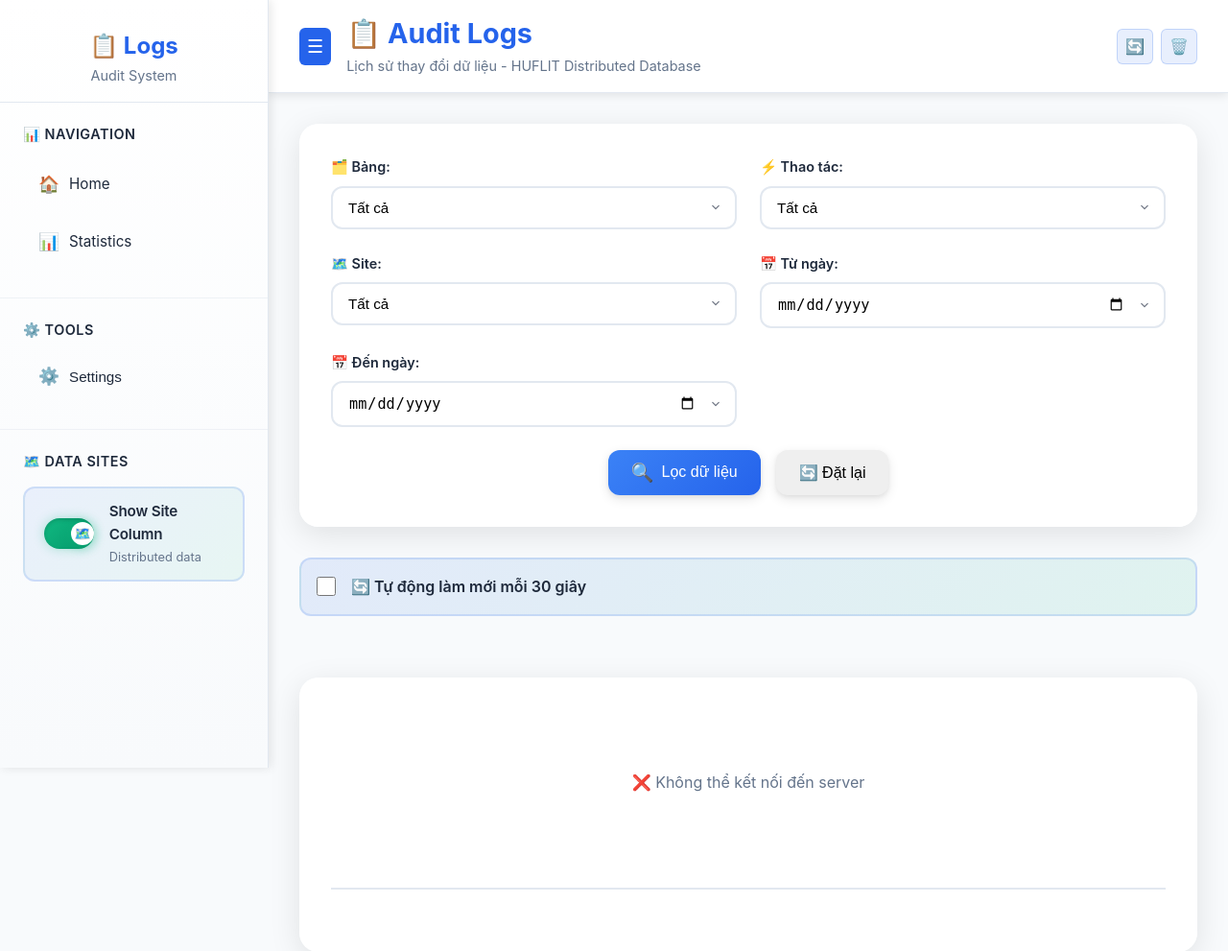
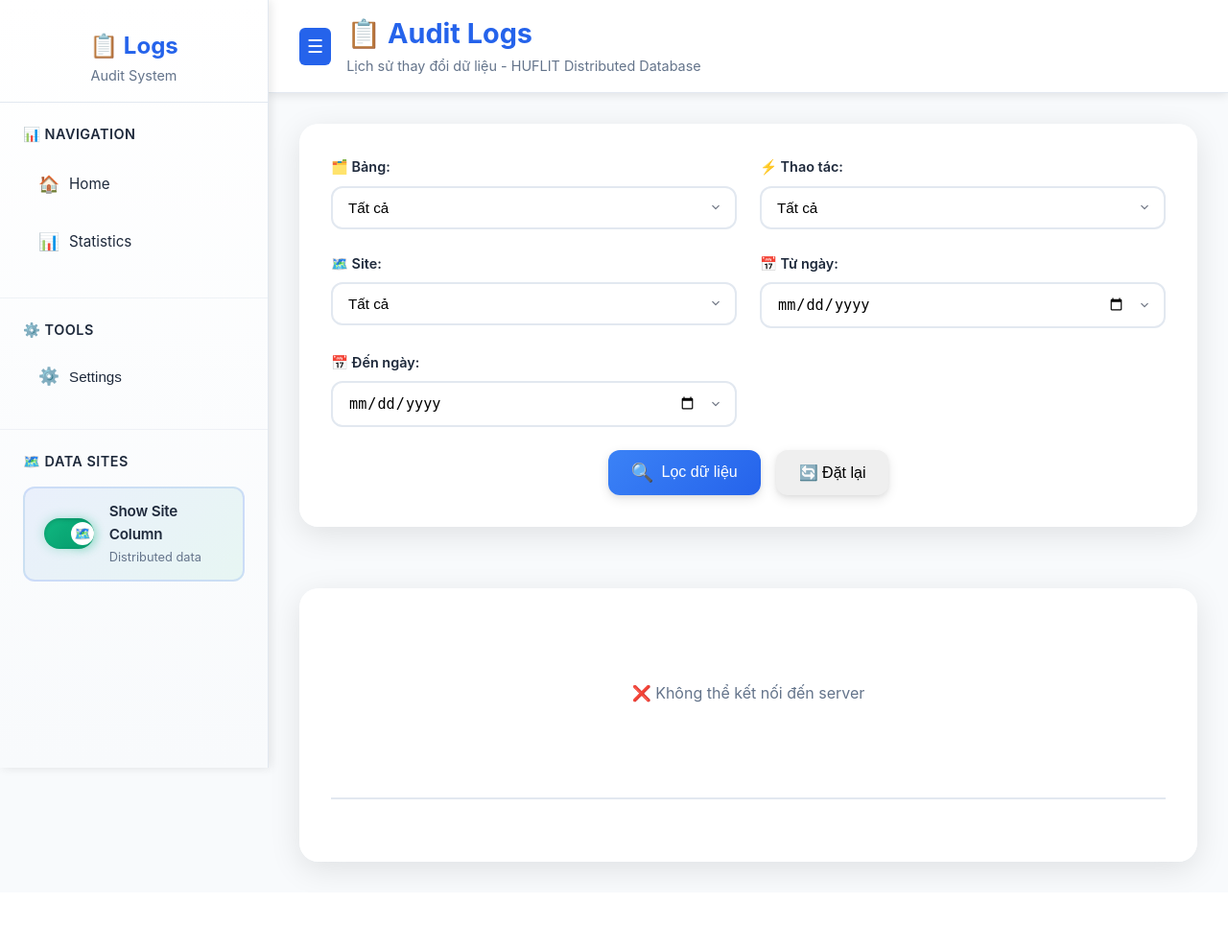
Before and after one commit to TienxDun/Distributed_Database, a PHP site: page /logs.php in a window 1280 px wide. Shown: the top 991 px of the page at 96% size. After the commit the page ends 918 px from the top, so only its background shows below. Run offline with PHP 8.4, Linux system fonts and the light colour scheme.

Commit message:
refactor: Remove auto-refresh functionality and related UI elements

```diff
--- a/app/public/css/layout.css
+++ b/app/public/css/layout.css
@@ -160,33 +160,6 @@
     margin: 0.25rem 0 0 0;
 }
 
-.topbar-actions {
-    display: flex;
-    align-items: center;
-    gap: 0.5rem;
-}
-
-.quick-actions {
-    display: flex;
-    gap: 0.5rem;
-}
-
-.quick-action-btn {
-    background: rgba(37, 99, 235, 0.1);
-    color: var(--primary);
-    border: 1px solid rgba(37, 99, 235, 0.2);
-    padding: 0.5rem;
-    border-radius: 6px;
-    cursor: pointer;
-    font-size: 1rem;
-    transition: all 0.2s ease;
-}
-
-.quick-action-btn:hover {
-    background: rgba(37, 99, 235, 0.2);
-    transform: scale(1.05);
-}
-
 /* ==================== CONTENT WRAPPER ==================== */
 
 .content-wrapper {
--- a/app/public/css/pages.css
+++ b/app/public/css/pages.css
@@ -286,30 +286,6 @@
     margin-bottom: 0.5rem;
 }
 
-.auto-refresh {
-    display: flex;
-    align-items: center;
-    gap: 1rem;
-    padding: 1rem;
-    background: linear-gradient(135deg, rgba(37, 99, 235, 0.1) 0%, rgba(16, 185, 129, 0.1) 100%);
-    border-radius: 12px;
-    margin-bottom: 2rem;
-    border: 2px solid rgba(37, 99, 235, 0.15);
-}
-
-.auto-refresh input[type="checkbox"] {
-    width: 20px;
-    height: 20px;
-    cursor: pointer;
-    accent-color: var(--primary);
-}
-
-.auto-refresh label {
-    font-weight: 600;
-    color: var(--text);
-    cursor: pointer;
-}
-
 @keyframes dots {
     0%, 20% {
         content: '.';
--- a/app/public/css/responsive.css
+++ b/app/public/css/responsive.css
@@ -184,10 +184,6 @@
         order: 1;
     }
 
-    .topbar-actions {
-        order: 3;
-    }
-
     .tabs {
         justify-content: center;
     }
--- a/app/public/js/logs.js
+++ b/app/public/js/logs.js
@@ -3,7 +3,6 @@ import { loadSettings, openSettingsModal, closeSettingsModal, updateBackgroundCo
 
 // Module variables
 let currentPage = 1;
-let autoRefreshInterval = null;
 
 // Expose functions to global scope
 window.toggleSidebar = function() {
@@ -217,19 +216,5 @@ function resetFilters() {
     loadLogs();
 }
 
-function toggleAutoRefresh() {
-    const checkbox = document.getElementById('autoRefresh');
-    if (checkbox.checked) {
-        autoRefreshInterval = setInterval(loadLogs, 30000);
-    } else {
-        if (autoRefreshInterval) {
-            clearInterval(autoRefreshInterval);
-            autoRefreshInterval = null;
-        }
-    }
-}
-
-window.toggleAutoRefresh = toggleAutoRefresh;
-
 // Load logs on page load
 loadLogs();
--- a/app/public/logs.php
+++ b/app/public/logs.php
@@ -78,16 +78,6 @@
                 <h1>📋 Audit Logs</h1>
                 <p>Lịch sử thay đổi dữ liệu - HUFLIT Distributed Database</p>
             </div>
-            <div class="topbar-actions">
-                <div class="quick-actions">
-                    <button class="quick-action-btn" onclick="loadLogs()" title="Refresh">
-                        <span>🔄</span>
-                    </button>
-                    <button class="quick-action-btn" onclick="resetFilters()" title="Reset Filters">
-                        <span>🗑️</span>
-                    </button>
-                </div>
-            </div>
         </div>
 
         <div class="content-wrapper">
@@ -141,11 +131,6 @@
                     <button class="btn btn-primary" onclick="applyFilters()">Lọc dữ liệu</button>
                     <button class="btn btn-secondary" onclick="resetFilters()">🔄 Đặt lại</button>
                 </div>
-            </div>
-
-            <div class="auto-refresh">
-                <input type="checkbox" id="autoRefresh" onchange="toggleAutoRefresh()">
-                <label for="autoRefresh">🔄 Tự động làm mới mỗi 30 giây</label>
             </div>
 
             <div class="stats-grid" id="statsBar"></div>
```
Also changed, not shown: app/public/js/modules/settings.js (+20 -12 lines), app/public/stats.php (+50 -26 lines), app/public/ui.php (+0 -10 lines).
